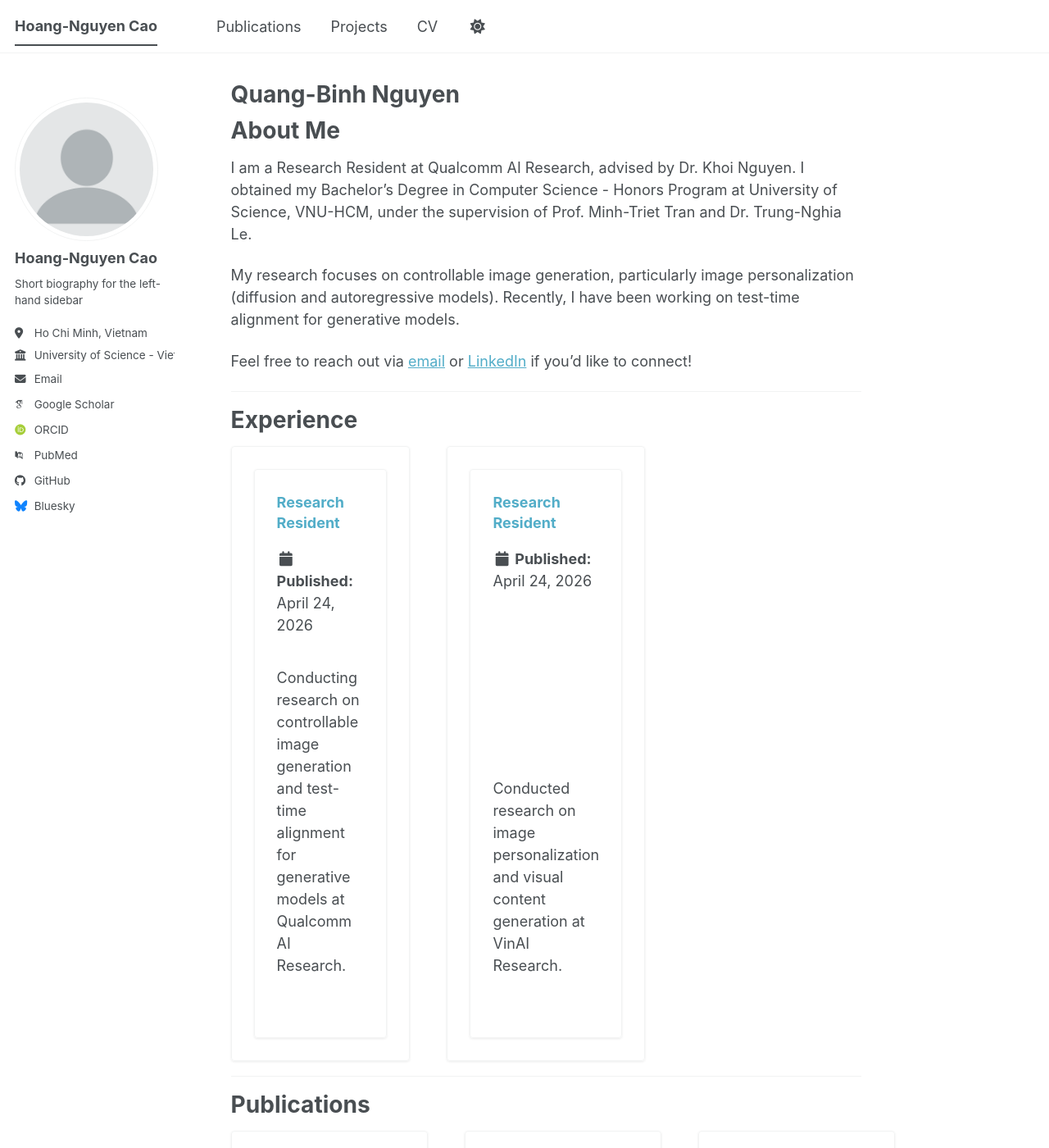
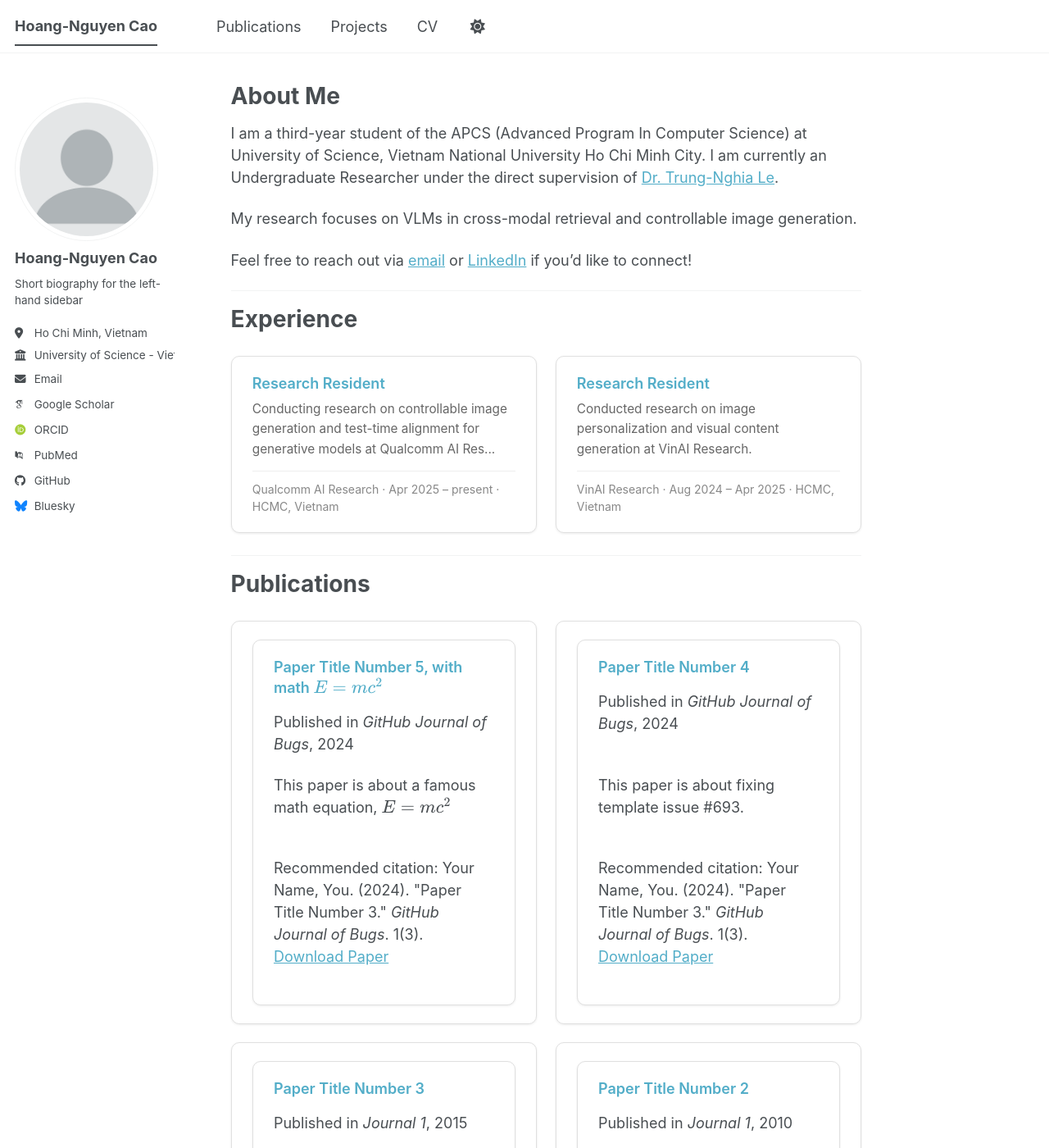
Before and after one commit to HNg0303/HNg0303.github.io, a Jekyll site: the page built from _pages/about.md, in a window 1280 px wide and 1400 px high. Shown: the whole window at 82% size. Built offline with Jekyll 4.4.1, drawn with Linux system fonts in a browser that asks for light colours; some web fonts are replaced; a script bundle is joined from its source files by our own code; library files that are not in the unit come from our copies.

Commit message:
Add style CSS for single-card

```diff
--- a/_config.yml
+++ b/_config.yml
@@ -12,7 +12,7 @@
 title                    : "Hoang-Nguyen Cao"
 title_separator          : "-"
 name                     : &name "Hoang-Nguyen Cao"
-description              : &description "Your Name's academic portfolio"   # Update this with a general description of your site, this is the default if not overridden by a page
+description              : &description "Hoang-Nguyen's portfolio"   # Update this with a general description of your site, this is the default if not overridden by a page
 url                      : https://HNg0303.github.io # The base hostname & protocol for your site e.g. "https://[your GitHub username].github.io",
                                                            # or if you already have some other page hosted on Github then use "https://[your GitHub username].github.io/[Your Repo Name]"
 baseurl                  : "" # the subpath of your site, e.g. "/blog"
--- /dev/null
+++ b/_includes/archive-single-card.html
@@ -0,0 +1,26 @@
+{% assign post = include.post | default: post %}
+<div class="archive__item--card">
+  {% if post.teaser %}
+    <img src="{{ post.teaser | relative_url }}" alt="{{ post.title }}" style="border-radius:6px;margin-bottom:0.75rem;width:100%;object-fit:cover;max-height:140px;">
+  {% endif %}
+
+  <h3 class="archive__item-title">
+    {% if post.link %}
+      <a href="{{ post.link }}">{{ post.title }}</a>
+    {% else %}
+      <a href="{{ post.url | relative_url }}" rel="permalink">{{ post.title }}</a>
+    {% endif %}
+  </h3>
+
+  {% if post.excerpt %}
+    <p class="archive__item-excerpt">{{ post.excerpt | markdownify | strip_html | truncate: 120 }}</p>
+  {% endif %}
+
+  <div class="card__meta">
+    {% if post.company %}{{ post.company }}{% endif %}
+    {% if post.date_start %} · {{ post.date_start | date: "%b %Y" }}{% endif %}
+    {% if post.date_end %} – {{ post.date_end | date: "%b %Y" }}{% endif %}
+    {% if post.location %} · {{ post.location }}{% endif %}
+    {% if post.venue %} · <em>{{ post.venue }}</em>{% endif %}
+  </div>
+</div>
--- a/_pages/about.md
+++ b/_pages/about.md
@@ -11,9 +11,9 @@
 
 # About Me
 
-I am a Research Resident at Qualcomm AI Research, advised by Dr. Khoi Nguyen. I obtained my Bachelor's Degree in Computer Science - Honors Program at University of Science, VNU-HCM, under the supervision of Prof. Minh-Triet Tran and Dr. Trung-Nghia Le.
+I am a third-year student of the APCS (Advanced Program In Computer Science) at University of Science, Vietnam National University Ho Chi Minh City. I am currently an Undergraduate Researcher under the direct supervision of [Dr. Trung-Nghia Le](https://ltnghia.github.io/).
 
-My research focuses on controllable image generation, particularly image personalization (diffusion and autoregressive models). Recently, I have been working on test-time alignment for generative models.
+My research focuses on VLMs in cross-modal retrieval and controllable image generation.
 
 Feel free to reach out via [email](mailto:chnguyen032005@gmail.com) or [LinkedIn](https://www.linkedin.com/in/hoang-nguyen-cao/) if you'd like to connect!
 
@@ -24,10 +24,11 @@
 {% if site.work_experience %}
 <div class="archive--card-grid">
   {% for post in site.work_experience reversed %}
-    {% include archive-single.html type="card" %}
+    {% include archive-single-card.html post=post %}
   {% endfor %}
 </div>
 {% endif %}
+
 
 ---
 
--- /dev/null
+++ b/_sass/custom/_cards.scss
@@ -0,0 +1,46 @@
+/* Card grid layout */
+.archive--card-grid {
+  display: grid;
+  grid-template-columns: repeat(auto-fill, minmax(280px, 1fr));
+  gap: 1.25rem;
+  margin: 1.5rem 0;
+}
+
+/* Individual card */
+.archive__item--card {
+  background: var(--global-bg-color, #fff);
+  border: 1px solid #e0e0e0;
+  border-radius: 10px;
+  padding: 1.2rem 1.4rem;
+  display: flex;
+  flex-direction: column;
+  transition: box-shadow 0.2s ease, transform 0.2s ease;
+  height: 100%;
+}
+
+.archive__item--card:hover {
+  box-shadow: 0 4px 16px rgba(0,0,0,0.10);
+  transform: translateY(-2px);
+}
+
+.archive__item--card .archive__item-title {
+  font-size: 1rem;
+  font-weight: 600;
+  margin: 0 0 0.4rem;
+  line-height: 1.3;
+}
+
+.archive__item--card .archive__item-excerpt {
+  font-size: 0.85rem;
+  color: #666;
+  flex: 1;
+  margin: 0;
+}
+
+.archive__item--card .card__meta {
+  font-size: 0.78rem;
+  color: #888;
+  margin-top: 0.75rem;
+  border-top: 1px solid #eee;
+  padding-top: 0.6rem;
+}
--- a/assets/css/main.scss
+++ b/assets/css/main.scss
@@ -39,5 +39,6 @@
 
     "vendor/font-awesome/fontawesome",
     "vendor/font-awesome/solid",
-    "vendor/font-awesome/brands"
+    "vendor/font-awesome/brands",
+    "custom/cards"
 ;
```
Also changed, not shown: other parts of _pages/about.md (+1 -1 lines), _pages/work-experience.html (deleted, +0 -14 lines).
